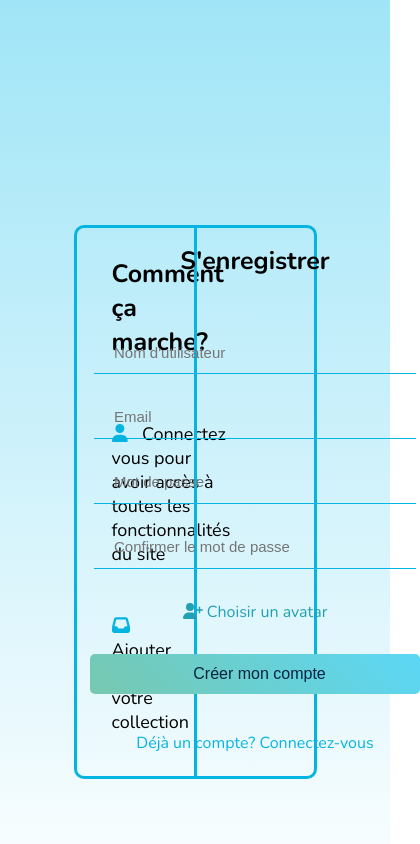
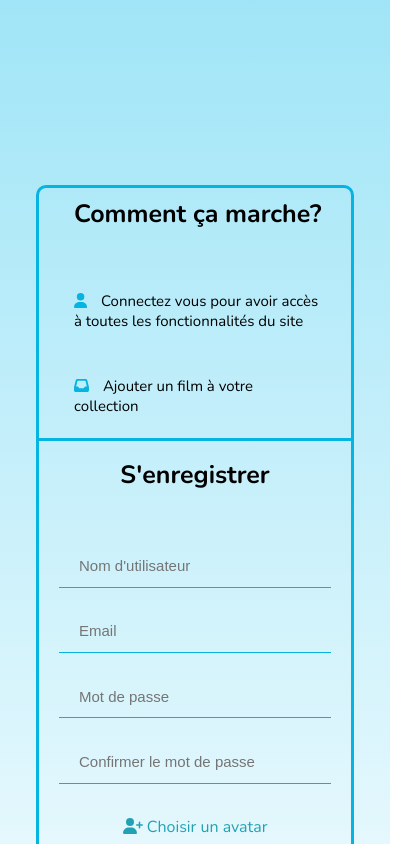
Before and after one commit to guillaumegemelas/TMBD-with-react-vite-front, a React (Vite) app: page /user/signup in a window 390 px wide. Shown: the top 844 px of the page, 420 px wide, since content can reach past the window. Built offline with nearby package versions, Linux system fonts and the light colour scheme; no server answers.

Commit message:
add northflank links 1

```diff
--- a/src/components/Header/style.css
+++ b/src/components/Header/style.css
@@ -142,9 +142,6 @@
 
 /* =====media queries=========650px==============================================================*/
 @media (max-width: 650px) {
-  .headerContainer {
-    background-color: lightsalmon;
-  }
   .search {
     display: none;
   }
--- a/src/pages/Login/style.css
+++ b/src/pages/Login/style.css
@@ -1,9 +1,3 @@
-.signupContainer {
-  display: flex;
-  padding-top: 80px;
-  background-color: #a0e5f7;
-  background: linear-gradient(#a0e5f7, #fff);
-}
 .formSign1 {
   display: flex;
   flex-direction: column;
@@ -55,3 +49,68 @@
 .formSign1 p:hover {
   color: #5bd7f6;
 }
+/* =====media queries=========650px==============================================================*/
+@media (max-width: 650px) {
+  .signupContainer {
+    display: flex;
+    flex-direction: column;
+    min-height: 130vh;
+    padding-top: 80px;
+    /* background-color: lightcoral; */
+    background: linear-gradient(#a0e5f7, #fff);
+  }
+
+  .explain h1 {
+    font-size: 25px;
+    margin-bottom: 45px;
+    margin-left: 35px;
+  }
+  .explain p {
+    margin-bottom: 30px;
+    font-size: 18px;
+    margin-left: 35px;
+  }
+  .explain span {
+    color: #05b4e1;
+    margin-right: 10px;
+  }
+  .formSign1 input {
+    width: 250px;
+    height: 40px;
+    border: none;
+    /* border-radius: 5px; */
+    font-family: "Georama", sans-serif;
+    color: black;
+    font-size: 15px;
+    padding-left: 20px;
+    margin-bottom: 10px;
+    background-color: transparent;
+    border-bottom: 1px solid #05b4e1;
+  }
+  .formSign1 {
+    display: flex;
+    flex-direction: column;
+    align-items: center;
+    justify-content: space-around;
+    height: 320px;
+    margin-top: 20px;
+  }
+  .signupForm p,
+  .signupForm1 p {
+    color: #05b4e1;
+    font-size: 15px;
+  }
+  .formSign1 button {
+    height: 40px;
+    width: 280px;
+    font-size: 15px;
+    padding-left: 15px;
+    border: none;
+    color: #042541;
+    font-family: "Georama", sans-serif;
+    background: linear-gradient(45deg, #77c8af, #5bd7f6);
+    border-radius: 5px;
+    margin-top: 20px;
+    margin-bottom: 10px;
+  }
+}
--- a/src/pages/Signup/style.css
+++ b/src/pages/Signup/style.css
@@ -7,7 +7,7 @@
   align-items: center;
   height: 100vh;
   width: 100vw;
-  /* background-color: #93e1f5; */
+  background-color: #93e1f5;
 }
 
 .explain {
@@ -107,3 +107,79 @@
 .label-file:hover {
   color: #5ed4f1;
 }
+/* =====media queries=========650px==============================================================*/
+@media (max-width: 650px) {
+  .explain {
+    display: flex;
+    flex-direction: column;
+    align-items: flex-start;
+    justify-content: center;
+    height: 250px;
+    width: 80vw;
+    border-top-left-radius: 10px;
+    border-top-right-radius: 10px;
+    border-bottom-right-radius: 0px;
+    border-bottom-left-radius: 0px;
+    border: 3px solid #05b4e1;
+    border-bottom: none;
+    margin-top: 100px;
+    /* background: yellow; */
+  }
+  .explain h1 {
+    font-size: 25px;
+    margin-bottom: 45px;
+    margin-left: 35px;
+  }
+  .explain p {
+    margin-bottom: 30px;
+    font-size: 15px;
+    margin-left: 35px;
+    margin-right: 30px;
+  }
+  .explain span {
+    color: #05b4e1;
+    margin-right: 10px;
+  }
+  .signupForm {
+    display: flex;
+    flex-direction: column;
+    align-items: center;
+    justify-content: center;
+    /* padding-top: 170px; */
+    height: 65vh;
+    width: 80vw;
+    /* background: yellow; */
+    border-bottom-left-radius: 10px;
+    border-bottom-right-radius: 10px;
+    border-top-right-radius: 0px;
+    border-left: 0px;
+    border: 3px solid #05b4e1;
+    margin-bottom: 180px;
+  }
+  .formSign input {
+    width: 250px;
+    height: 40px;
+    border: none;
+    /* border-radius: 5px; */
+    font-family: "Georama", sans-serif;
+    color: black;
+    font-size: 15px;
+    padding-left: 20px;
+    margin-bottom: 10px;
+    background-color: transparent;
+    border-bottom: 1px solid #05b4e1;
+  }
+  .formSign button {
+    height: 40px;
+    width: 280px;
+    font-size: 15px;
+    padding-left: 15px;
+    border: none;
+    color: #042541;
+    font-family: "Georama", sans-serif;
+    background: linear-gradient(45deg, #77c8af, #5bd7f6);
+    border-radius: 5px;
+    margin-top: 20px;
+    margin-bottom: 10px;
+  }
+}
```
